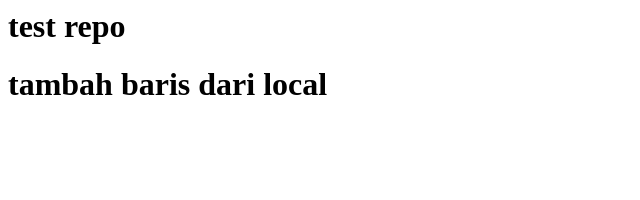
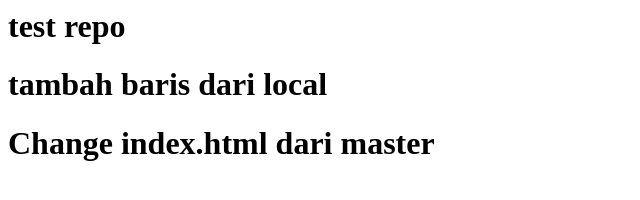
Before and after one commit to tbapake/training-devops, a plain HTML site: page index.html in a window 1280 px wide. Shown: the whole page, without its empty margins (0-640 px from the left). Drawn offline with Linux system fonts and the light colour scheme.

Commit message:
Change script in index.html

```diff
--- a/index.html
+++ b/index.html
@@ -1,2 +1,3 @@
 <h1> test repo <h1>
 <h1> tambah baris dari local<h1>
+<h1> Change index.html dari master</h1>
```
